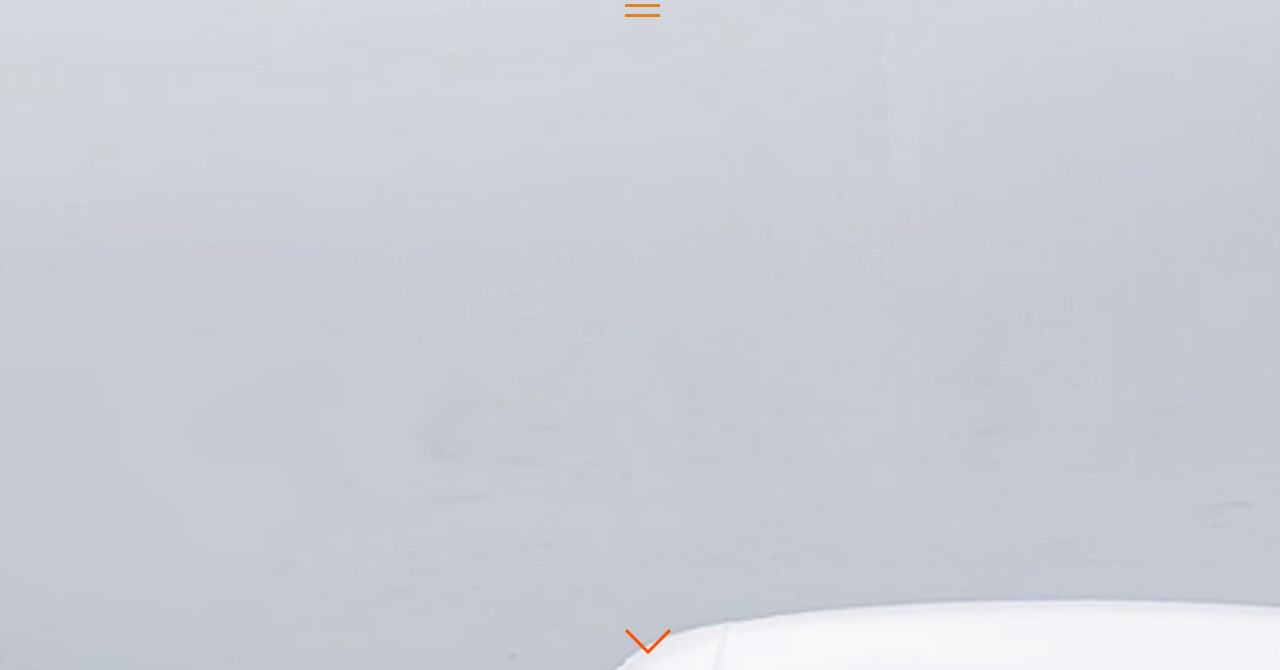
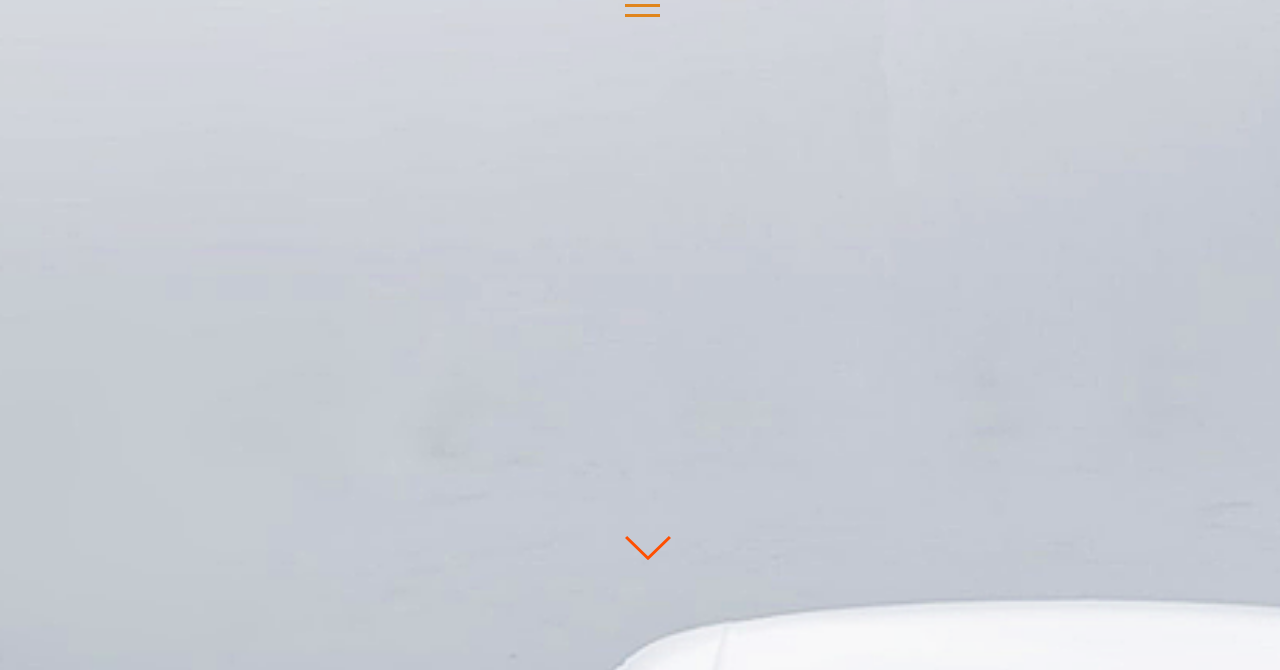
Before and after one commit to charlescf88/porsche, a plain HTML site: page index.html in a window 1280 px wide. Shown: the part 72-742 px from the top of the page. Drawn offline with Linux system fonts and the light colour scheme.

Commit message:
Add files via upload

```diff
--- a/style.css
+++ b/style.css
@@ -42,7 +42,7 @@
 }
 
 .fleche-home{
-    bottom: 14%;
+    bottom: 25%;
     position: absolute;
     margin-left: auto;
     margin-right: auto;
```
